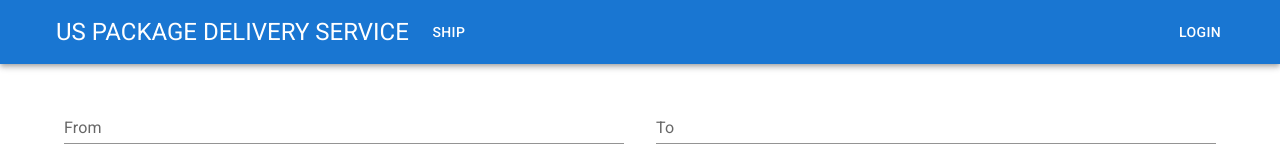
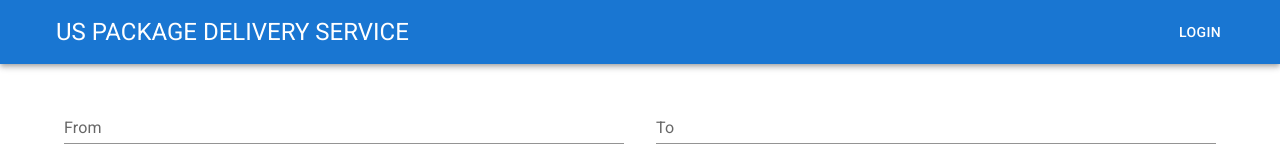
Before and after one commit to JCVCoding/shipping-app, a React (Vite) app: page / in a window 1280 px wide. Shown: the top 160 px of the page. Built offline with nearby package versions, Linux system fonts and the light colour scheme.

Commit message:
Add acount link to navbar, show the ship and account link if user is logged in

```diff
--- a/src/main.tsx
+++ b/src/main.tsx
@@ -36,7 +36,7 @@ import { Provider } from "react-redux";
 import { useAppSelector } from "./hooks.ts";
 
 export const Layout = () => {
-  const loggedIn = useAppSelector((state) => state.loggedIn);
+  const loggedIn = useAppSelector((state) => state.loggedIn.value);
   const [user, setUser] = useState(null);
 
   return (
@@ -50,16 +50,23 @@ export const Layout = () => {
                   US Package Delivery Service
                 </Typography>
               </Button>
-              <Button color="inherit" component={Link} to="/ship">
-                Ship
-              </Button>
+              {loggedIn ? (
+                <>
+                  <Button color="inherit" component={Link} to="/ship">
+                    Ship
+                  </Button>
+                  <Button color="inherit" component={Link} to="/account">
+                    Account
+                  </Button>
+                </>
+              ) : null}
             </Box>
             <Button
               color="inherit"
               component={Link}
-              to={`/${loggedIn.value ? "logout" : "login"}`}
+              to={`/${loggedIn ? "logout" : "login"}`}
             >
-              {loggedIn.value ? "Logout" : "Login"}
+              {loggedIn ? "Logout" : "Login"}
             </Button>
           </Toolbar>
         </Container>
```
